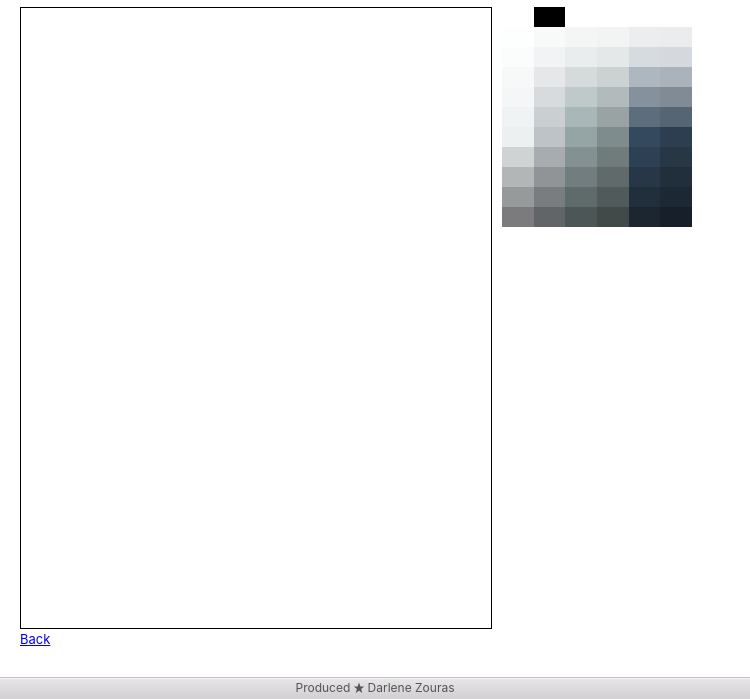
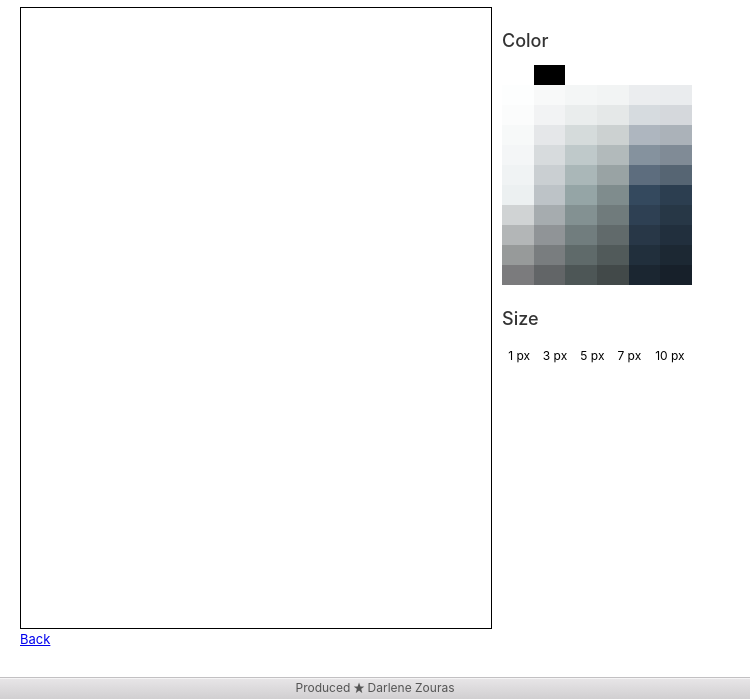
Before and after one commit to darzouras/BubbleChamber, an Electron app: page paint.html in a window 750 px wide. Shown: the part 101-800 px from the top of the page. Drawn offline with nearby package versions, Linux system fonts and the light colour scheme.

Commit message:
Brush size can be selected

```diff
--- a/css/style.css
+++ b/css/style.css
@@ -29,3 +29,17 @@ div.right {
     float: right;
     padding-left: 10px;
 }
+
+td.sizepicker {
+  padding: 2px;
+  text-align: center;
+}
+
+td.sizepicker:hover {
+    background-color: #f8f9f9;
+}
+
+td.sizepicker {
+  background-color: #ffffff;
+  color: #000000;
+}
--- a/js/onload.js
+++ b/js/onload.js
@@ -1,9 +1,16 @@
+// FIXME on some draws the y coordinate is off by ~5 pixels, draws above the mouse pointer
+
 var currentColor = "#666666";
 var currentSize = 5;
 
 // onclick function for color pickers
 function colorPick(colorCode) {
     currentColor = colorCode;
+}
+
+// onclick function for size pickers
+function sizepick(size) {
+  currentSize = size;
 }
 
 window.onload = function() {
@@ -14,6 +21,7 @@ window.onload = function() {
     ***************************************************************/
     var context = document.getElementById('canvas').getContext("2d");
     var clickColor = new Array();
+    var clickSize = new Array();
 
     // Mouse down event
     $('#canvas').mousedown(function(e) {
@@ -53,6 +61,7 @@ window.onload = function() {
         clickY.push(y);
         clickDrag.push(dragging);
         clickColor.push(currentColor);
+        clickSize.push(currentSize);
     }
 
     function redraw() {
@@ -61,7 +70,6 @@ window.onload = function() {
 
         // FIXME allow these to be changed!!!
         context.lineJoin = "round";
-        context.lineWidth = currentSize;
 
         for (var i=0; i < clickX.length; i++) {
             context.beginPath();
@@ -74,6 +82,7 @@ window.onload = function() {
             context.closePath();
             context.strokeStyle = clickColor[i];
             context.stroke();
+            context.lineWidth = clickSize[i];
         }
     }
 }
--- a/paint.html
+++ b/paint.html
@@ -24,7 +24,7 @@
                         <canvas id="canvas" width="470" height="620"></canvas>
                     </div>
                     <div class="right">
-
+                      <h4>Color</h4>
                         <table class="colorpicker">
                             <tr class="colorpicker"> <!-- row 0 -->
                                 <td class="colorpicker" onclick="colorPick('#ffffff');" bgcolor="#ffffff"></td>
@@ -32,8 +32,7 @@
                             </tr>
                             <tr class="colorpicker"> <!-- WHITE, GRAY, BLACK --> <!-- row 1 -->
                                 <td class="colorpicker" onclick="colorPick('#fdfefe');" bgcolor="#fdfefe"></td>
-                                <td class="colorpicker" onclick="colorPick('#f8f9f9');"
-                                bgcolor="#f8f9f9"></td>
+                                <td class="colorpicker" onclick="colorPick('#f8f9f9');" bgcolor="#f8f9f9"></td>
                                 <td class="colorpicker" onclick="colorPick('#f4f6f6');" bgcolor="#f4f6f6"></td>
                                 <td class="colorpicker" onclick="colorPick('#f2f4f4');" bgcolor="#f2f4f4"></td>
                                 <td class="colorpicker" onclick="colorPick('#ebedef');" bgcolor="#ebedef"></td>
@@ -115,6 +114,26 @@
                         </table>
 
                         <!-- FIXME add brush size options -->
+                      <h4>Size</h4>
+                        <table class="sizepicker">
+                          <tr class="sizepicker">
+                            <td class="sizepicker" onclick="sizepick(1);">
+                              1 px
+                            </td>
+                            <td class="sizepicker" onclick="sizepick(3);">
+                              3 px
+                            </td>
+                            <td class="sizepicker" onclick="sizepick(5);">
+                              5 px
+                            </td>
+                            <td class="sizepicker" onclick="sizepick(7);">
+                              7 px
+                            </td>
+                            <td class="sizepicker" onclick="sizepick(10);">
+                              10 px
+                            </td>
+                          </tr>
+                        </table>
                     </div>
                 </div>
                 <a href="index.html">Back</a>
```
